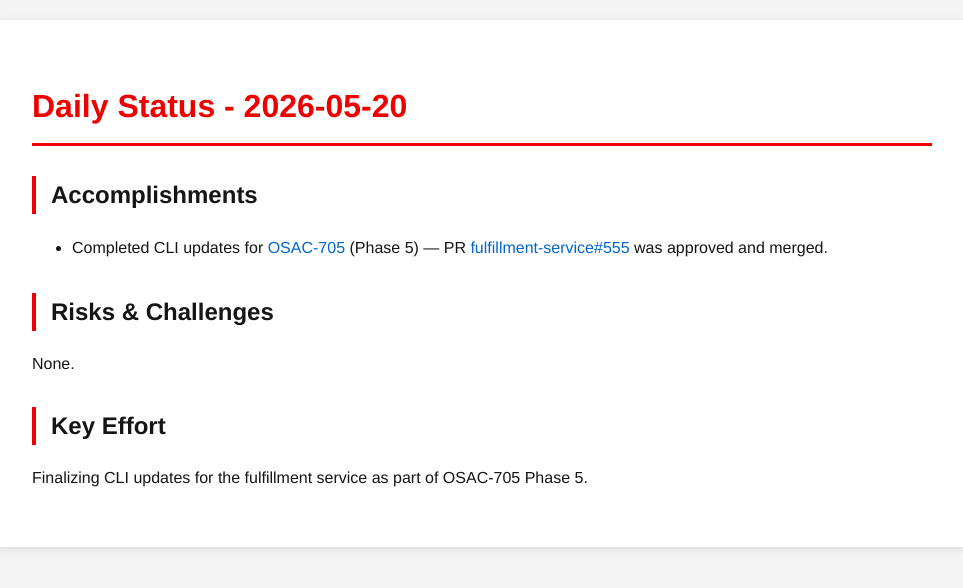
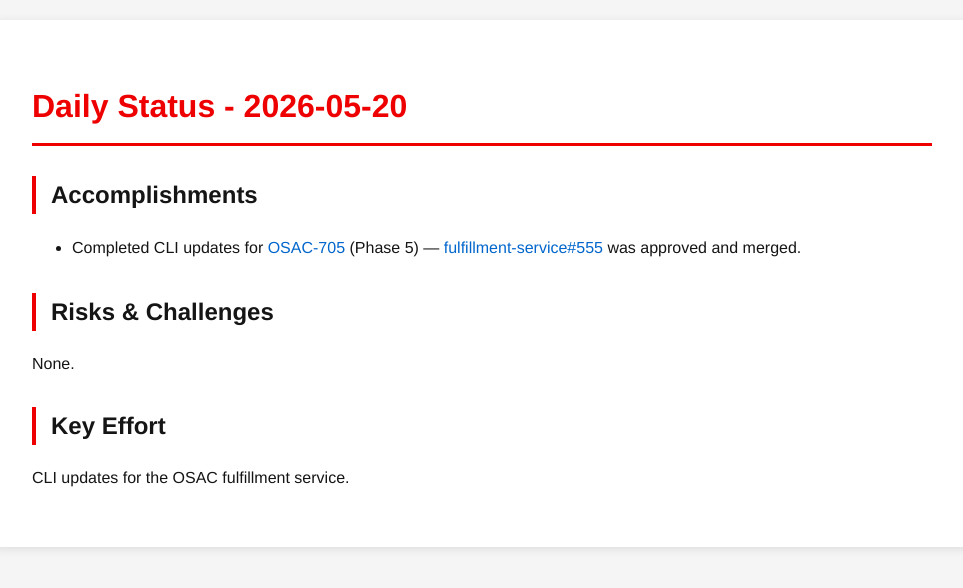
Before and after one commit to tzvatot/daily-status, a Jekyll site: the page built from 2026-05-20.md, in a window 1280 px wide. Shown: the top 588 px of the page, without its empty margins (158-1121 px from the left). Built offline with Jekyll 4.4.1, drawn with Linux system fonts in a browser that asks for light colours.

Commit message:
Daily status update - 2026-05-20

```diff
--- a/2026-05-20.md
+++ b/2026-05-20.md
@@ -7,10 +7,10 @@
 # Daily Status - 2026-05-20
 
 ## Accomplishments
-- Completed CLI updates for [OSAC-705](https://redhat.atlassian.net/browse/OSAC-705) (Phase 5) — PR [fulfillment-service#555](https://github.com/osac-project/fulfillment-service/pull/555) was approved and merged.
+- Completed CLI updates for [OSAC-705](https://redhat.atlassian.net/browse/OSAC-705) (Phase 5) — [fulfillment-service#555](https://github.com/osac-project/fulfillment-service/pull/555) was approved and merged.
 
 ## Risks & Challenges
 None.
 
 ## Key Effort
-Finalizing CLI updates for the fulfillment service as part of OSAC-705 Phase 5.
+CLI updates for the OSAC fulfillment service.
```
